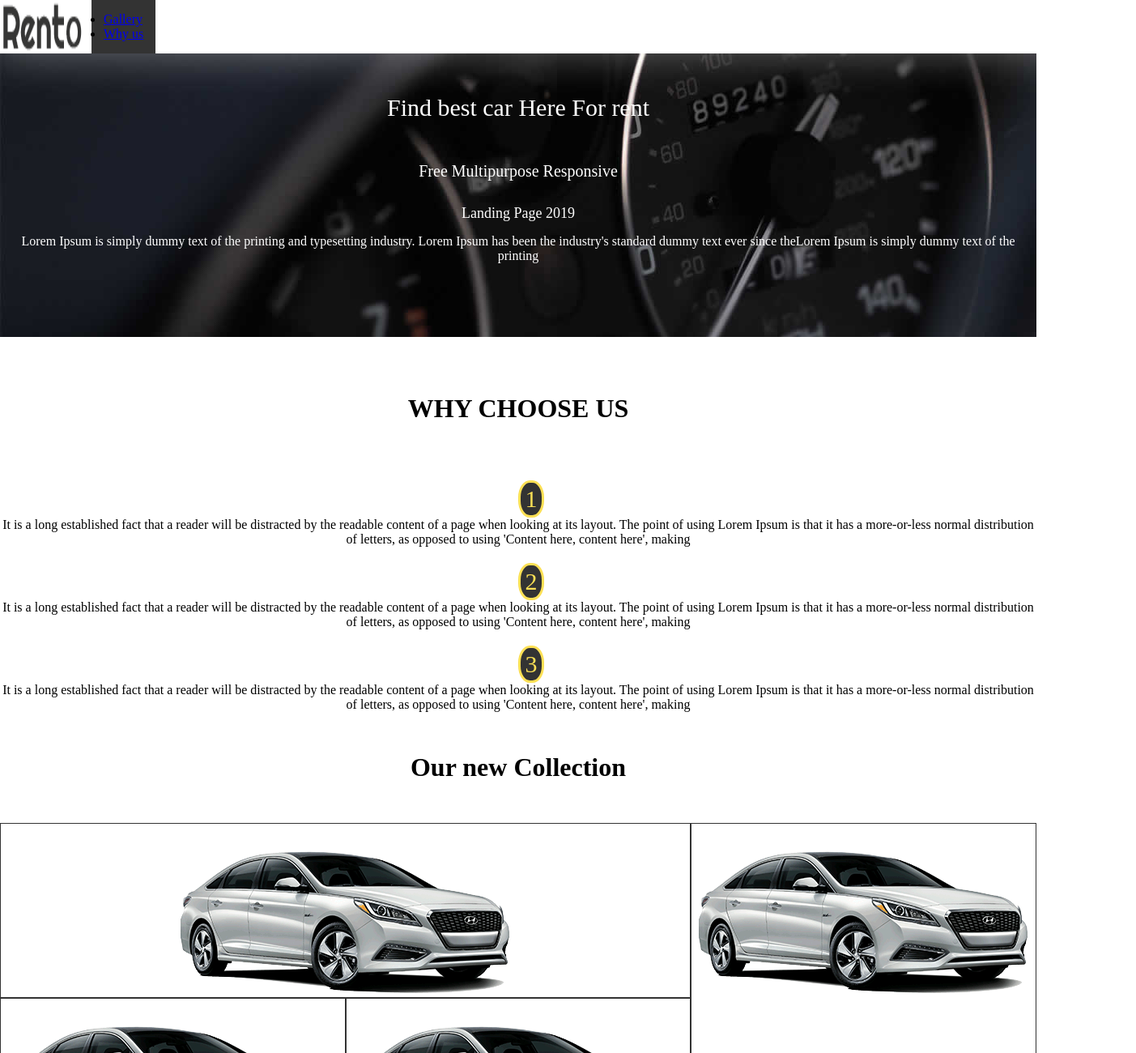
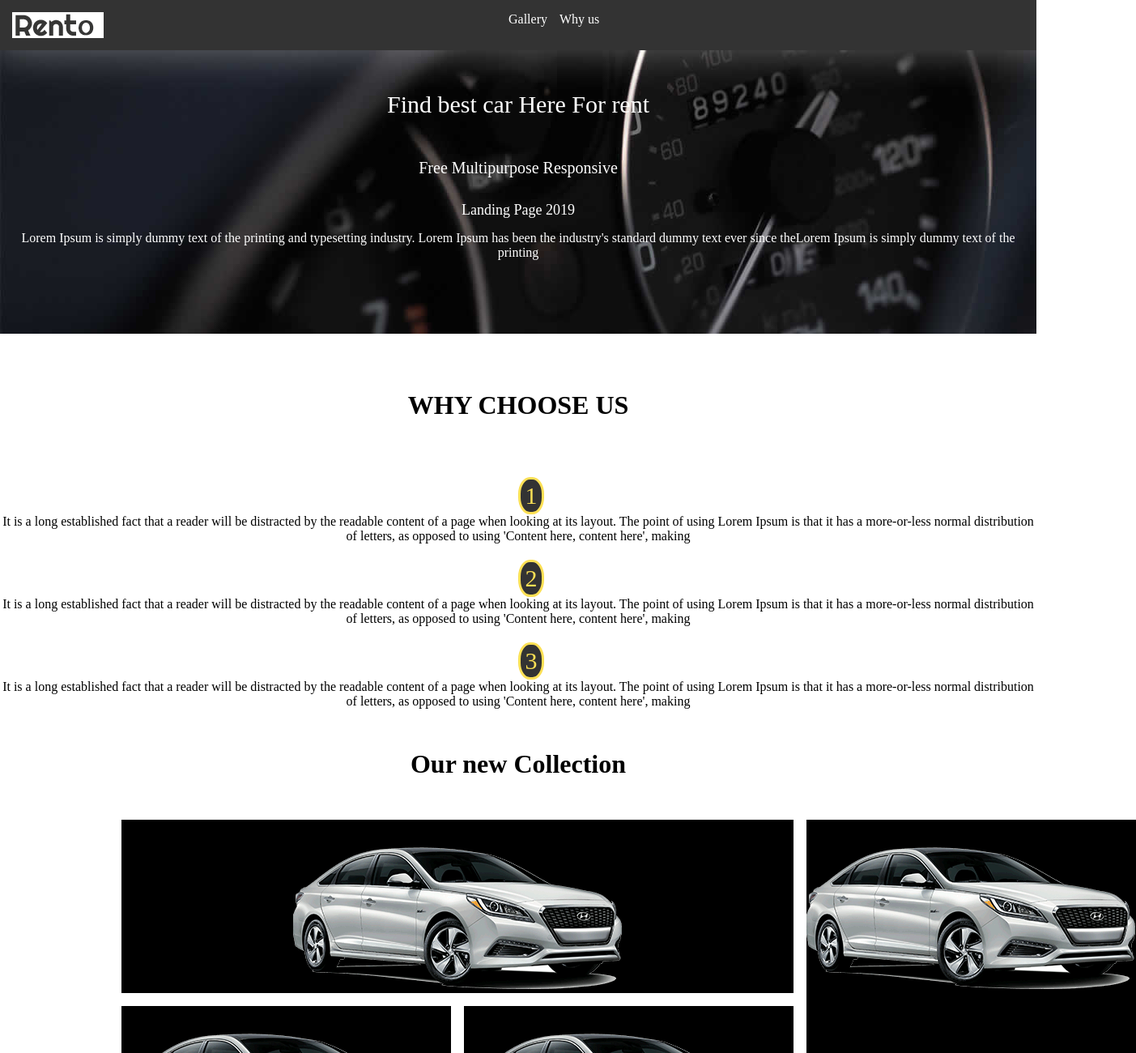
Before and after one commit to BilalSaneh/lab-5, a plain HTML site: page index.html in a window 1280 px wide. Shown: the top 1300 px of the page at 81% size, 1403 px wide, since content can reach past the window. Drawn offline with Linux system fonts and the light colour scheme; files that its build step writes are made by us from their sources.

Commit message:
fixed the navbar

```diff
--- a/css/style.css
+++ b/css/style.css
@@ -1,15 +1,35 @@
+@media screen and (max-width :900px){}
+
 *{
   margin: 0;
   padding: 0;
 }
+
+
+
+/* navbar */
 .navbar{
   display: flex;
+  background-color: #333;
+  padding: 15px;
+
 }
-nav ul{
-  padding: 15px;
-  background-color: #333;
-  justify-content: center;
 
+.navbar nav{
+  padding: 0;
+  align-items: center;
+  margin-left: 40%;
+}
+
+.navbar nav ul li{
+  list-style-type: none;
+  float: left;
+}
+
+.navbar nav ul li a{
+  padding: 20px 15px 0 0;
+  text-decoration: none;
+  color: #fff;
 }
 
 /* banner */
@@ -71,12 +91,15 @@ nav ul{
 .grid-container{
   display: grid;
   grid-template-columns: repeat(3, 1fr);
+  gap: 1rem;
+  margin: 0 150px;
 }
 
 .grid-item{
   position: relative;
   text-align: center;
-  border: 1px solid #333;
+  background-color: #000;
+
 }
 
 .item1{
@@ -85,8 +108,8 @@ nav ul{
 }
 
 .item2{
-  grid-column-start: 4;
-  grid-column-end: 3;
+  grid-column-start: 3;
+  grid-column-end: 4;
   grid-row-start: 1;
   grid-row-end: 3;
 }
```
